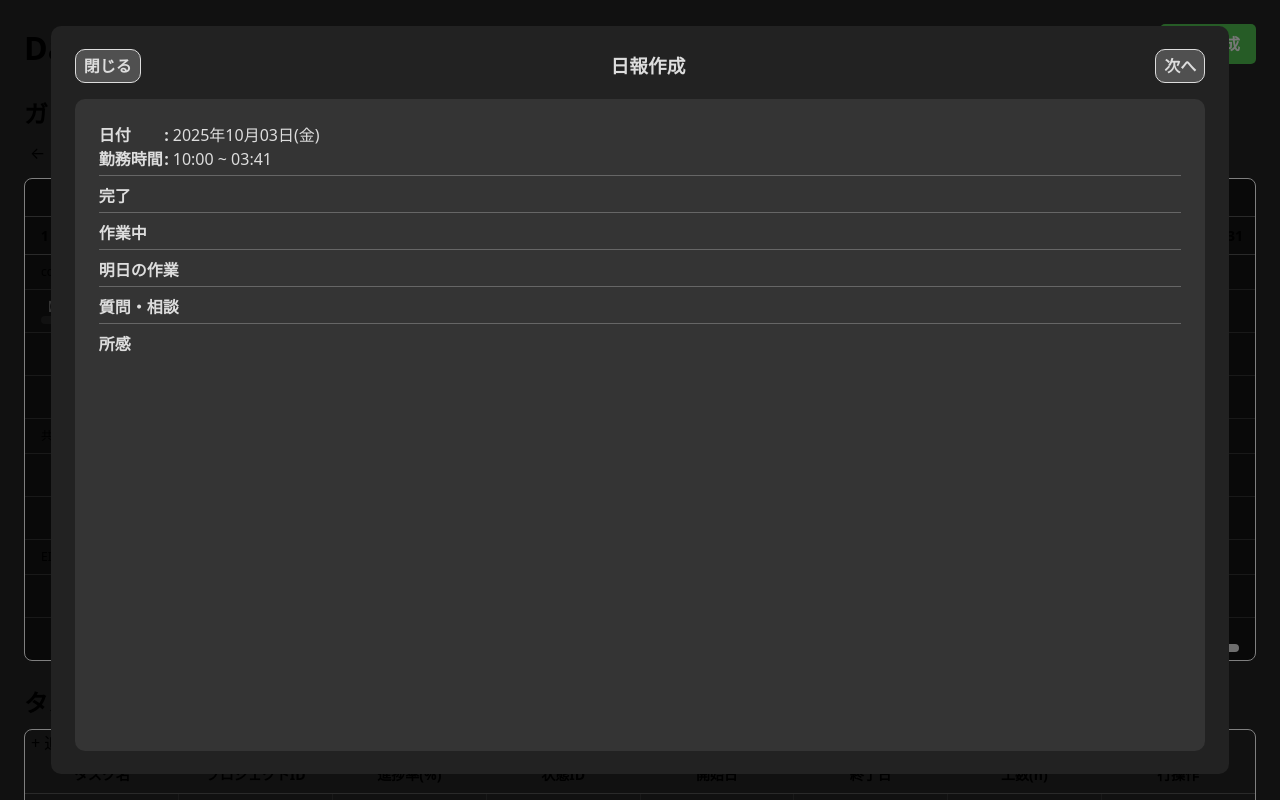
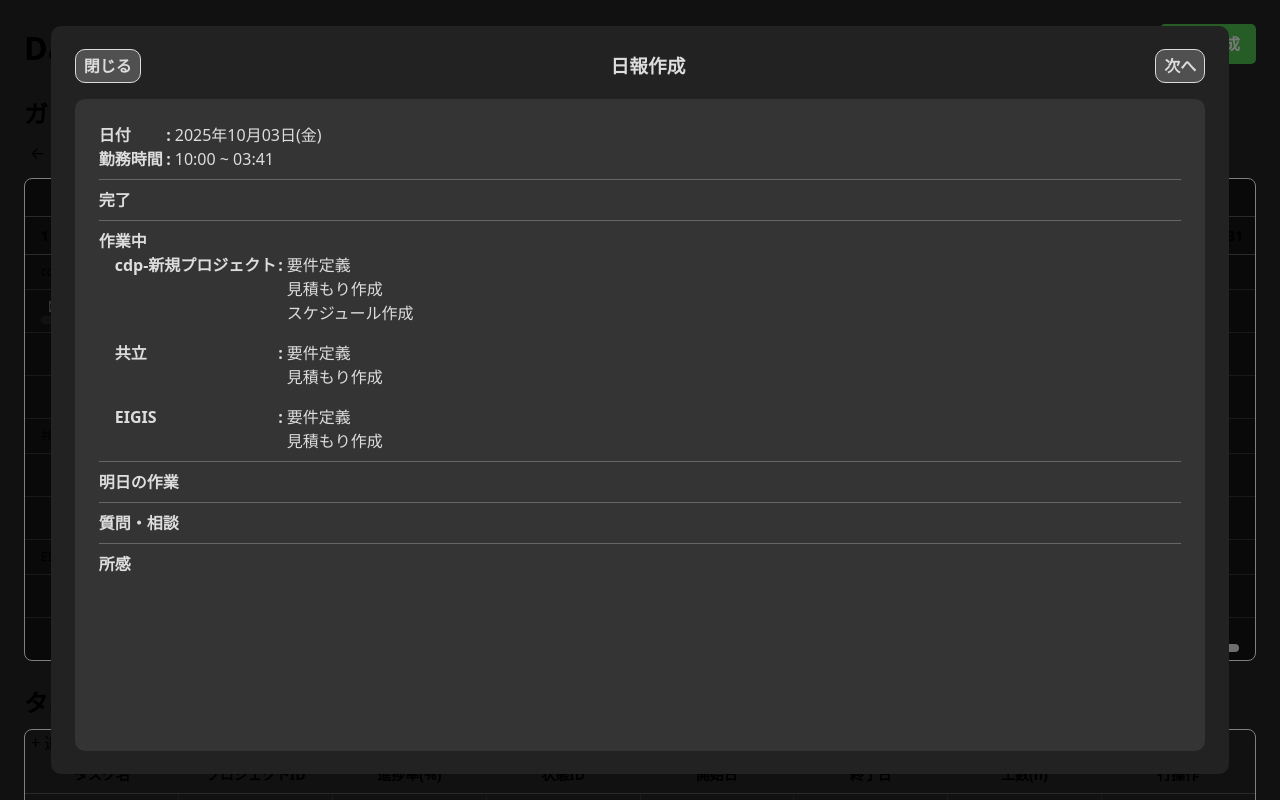
Before and after one commit to Fukushige2551/-Daily-Report, a Next.js app in the folder next/: page / in a window 1280 px wide. Both pictures are taken after a click on the button "日報作成". Shown: the top 800 px of the page. Built offline with nearby package versions, Linux system fonts and the light colour scheme.

Commit message:
add: モーダルコンテンツ

```diff
--- a/next/src/app/modal.jsx
+++ b/next/src/app/modal.jsx
@@ -1,10 +1,12 @@
 'use client'
 import React from "react"
+import { master } from "@/js/master"
 import '../style/app/dailyReport.scss'
 
 export const Modal = ({
     setModal,
-    setModalDailyReport
+    setModalDailyReport,
+    listGroups
 }) => {
     const closeModal = () => {
         setModal(false);
@@ -30,6 +32,9 @@ export const Modal = ({
     // フォーマット整形
     const formatted = `${year}年${month}月${date}日(${weekday})`;
 
+    console.log(listGroups)
+    console.log(master)
+
     return (
         <div className="c-modal">
             <div className="c-modal__body">
@@ -48,10 +53,25 @@ export const Modal = ({
 
                     <div className="field">
                         <h4>完了</h4>
+
                     </div>
 
                     <div className="field">
                         <h4>作業中</h4>
+                        <dl className="p-dailyReport__completed">
+                            {listGroups.map(l => {
+                                return <React.Fragment key={l[0]}>
+                                    <dt>{master.project_id[l[0]]}</dt>
+                                    <dd>
+                                        <ul>
+                                            {l[1].map(t => {
+                                                return <li key={t.id}>{t.name}</li>
+                                            })}
+                                        </ul>
+                                    </dd>
+                                </React.Fragment>
+                            })}
+                        </dl>
                     </div>
 
                     <div className="field">
--- a/next/src/app/page.jsx
+++ b/next/src/app/page.jsx
@@ -460,6 +460,7 @@ export default function Page({ setModal }) {
             {modalDailyReport && <Modal
 				setModal={setModal}
                 setModalDailyReport={setModalDailyReport}
+                listGroups={listGroups}
             />}
         </main>
     );
--- a/next/src/style/app/dailyReport.scss
+++ b/next/src/style/app/dailyReport.scss
@@ -15,12 +15,20 @@
 
     dl {
         display: grid;
-        grid-template-columns: 70px 1fr;
+    }
+
+    &__time {
+        grid-template-columns: 72px 1fr;
+    }
+    &__completed {
+        grid-gap: 16px 0;
+        grid-template-columns: 168px 1fr;
+        padding-left: 16px;
     }
 
     .field {
         border-bottom: 1px solid #666;
-        padding-bottom: 4px;
+        padding-bottom: 8px;
         margin-bottom: 8px;
 
         &:last-child {
```
